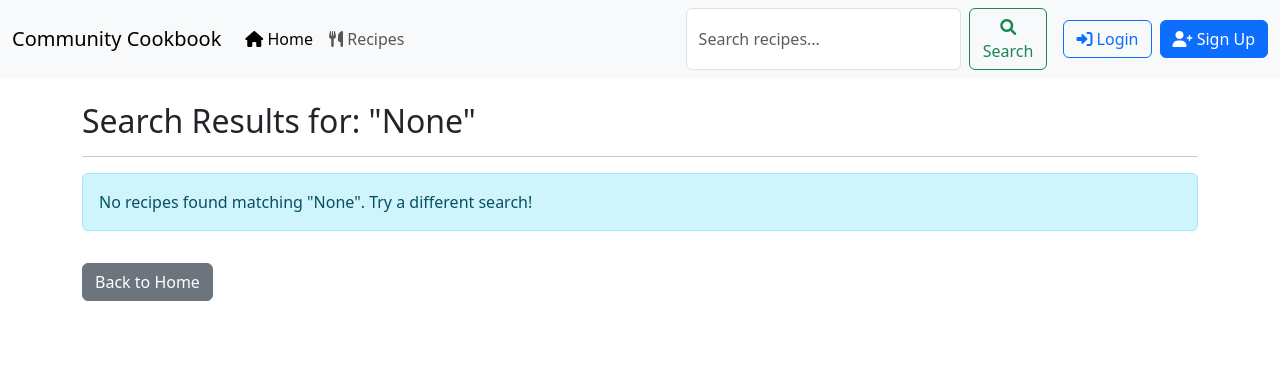
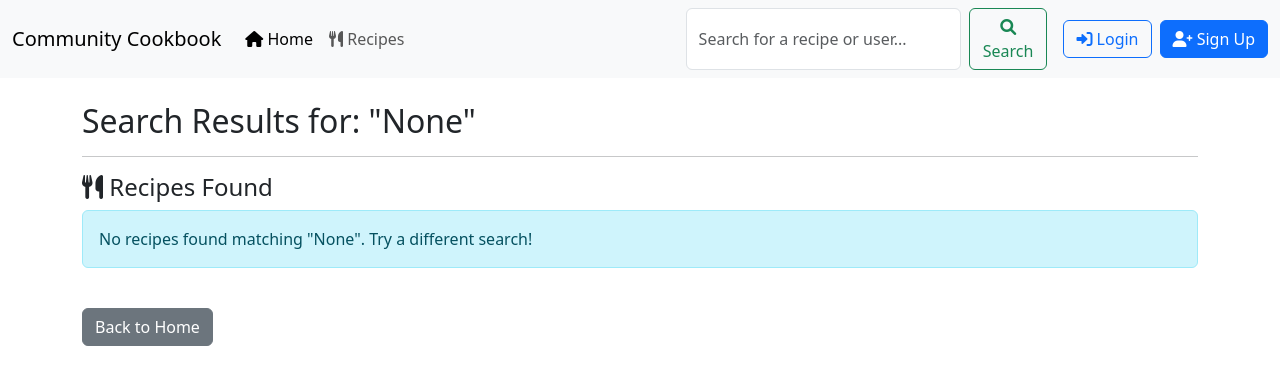
Before and after one commit to Jaggerjazz/Social-crud-project, a Django app: page /search/ in a window 1280 px wide. Shown: the top 385 px of the page. Run offline with Django 4.2, Linux system fonts and the light colour scheme; parts of the project's set-up code (start-up, migrations or seed data) failed here and were passed over.

Commit message:
Updated search bar to look up users and recipes

```diff
--- a/recipeApp/templates/base.html
+++ b/recipeApp/templates/base.html
@@ -3,15 +3,29 @@
   <head>
     <meta charset="utf-8">
     <meta name="viewport" content="width=device-width, initial-scale=1.0">
-    <meta name="description" content ="Share and enjoy different recipes">
-    <title>{% block title %}CookBook {%endblock%}</title>
+    <meta name="description" content="Share and enjoy different recipes">
+    <title>{% block title %}CookBook{% endblock %}</title>
     {% block extra_css %}{% endblock %}
-        <link href="https://cdn.jsdelivr.net/npm/bootstrap@5.3.8/dist/css/bootstrap.min.css" rel="stylesheet" integrity="sha384-sRIl4kxILFvY47J16cr9ZwB07vP4J8+LH7qKQnuqkuIAvNWLzeN8tE5YBujZqJLB" crossorigin="anonymous">
+    <link href="https://cdn.jsdelivr.net/npm/bootstrap@5.3.3/dist/css/bootstrap.min.css" rel="stylesheet">
+    <link rel="stylesheet" href="https://cdnjs.cloudflare.com/ajax/libs/font-awesome/6.0.0/css/all.min.css">
   </head>
   <body>
     {% include 'navbar.html' %}
+
+    {% if messages %}
+      <div class="container mt-3">
+        {% for message in messages %}
+          <div class="alert alert-{{ message.tags }} alert-dismissible fade show" role="alert">
+            {{ message }}
+            <button type="button" class="btn-close" data-bs-dismiss="alert" aria-label="Close"></button>
+          </div>
+        {% endfor %}
+      </div>
+    {% endif %}
+
     {% block content %}
     {% endblock %}
-    <script src="https://cdn.jsdelivr.net/npm/bootstrap@5.3.8/dist/js/bootstrap.bundle.min.js" integrity="sha384-FKyoEForCGlyvwx9Hj09JcYn3nv7wiPVlz7YYwJrWVcXK/BmnVDxM+D2scQbITxI" crossorigin="anonymous"></script>
+
+    <script src="https://cdn.jsdelivr.net/npm/bootstrap@5.3.3/dist/js/bootstrap.bundle.min.js"></script>
   </body>
 </html>
--- a/recipeApp/templates/navbar.html
+++ b/recipeApp/templates/navbar.html
@@ -5,7 +5,6 @@
       <span class="navbar-toggler-icon"></span>
     </button>
     <div class="collapse navbar-collapse" id="navbarSupportedContent">
-      <!-- Main Navigation Links -->
       <ul class="navbar-nav me-auto mb-2 mb-lg-0">
         <li class="nav-item">
           <a class="nav-link active" aria-current="page" href="{% url 'home' %}">
@@ -31,15 +30,13 @@
         {% endif %}
       </ul>
 
-      <!-- Search Form -->
       <form class="d-flex me-3" role="search" action="{% url 'search' %}" method="GET">
-        <input class="form-control me-2" type="search" name="q" placeholder="Search recipes..." aria-label="Search">
+        <input class="form-control me-2" type="search" name="q" placeholder="Search for a recipe or user..." aria-label="Search">
         <button class="btn btn-outline-success" type="submit">
           <i class="fas fa-search"></i> Search
         </button>
       </form>
 
-      <!-- User Profile Dropdown -->
       <div class="dropdown">
         {% if user.is_authenticated %}
           <button class="btn btn-outline-primary dropdown-toggle" type="button" id="userDropdown" data-bs-toggle="dropdown" aria-expanded="false">
@@ -89,7 +86,6 @@
 <link rel="stylesheet" href="https://cdnjs.cloudflare.com/ajax/libs/font-awesome/6.0.0/css/all.min.css">
 
 <style>
-  /* Optional: Add some hover effects */
   .navbar-nav .nav-link:hover {
     transform: translateY(-2px);
     transition: transform 0.2s ease;
--- a/recipeApp/templates/search_results.html
+++ b/recipeApp/templates/search_results.html
@@ -5,18 +5,40 @@
     <h2>Search Results for: "{{ query }}"</h2>
     <hr>
 
+    {% if user_results %}
+    <div class="mb-5">
+        <h4><i class="fas fa-users"></i> Users Found</h4>
+        <div class="list-group">
+            {% for user in user_results %}
+            <a href="{% url 'user_profile' user.username %}" class="list-group-item list-group-item-action d-flex justify-content-between align-items-center">
+                <span><i class="fas fa-user-circle"></i> {{ user.username }}</span>
+                <span class="badge bg-primary rounded-pill">{{ user.recipe_set.count }} Recipes</span>
+            </a>
+            {% endfor %}
+        </div>
+    </div>
+    {% endif %}
+
+    <h4><i class="fas fa-utensils"></i> Recipes Found</h4>
     <div class="row">
-        {% for recipe in results %}
+        {% for recipe in recipe_results %}
             <div class="col-md-4 mb-4">
-                <div class="card h-100">
+                <div class="card h-100 shadow-sm">
                     {% if recipe.image %}
                         <img src="{{ recipe.image.url }}" class="card-img-top" alt="{{ recipe.title }}" style="height: 200px; object-fit: cover;">
+                    {% else %}
+                        <div class="bg-light text-center py-5" style="height: 200px;">
+                            <i class="fas fa-utensils fa-3x text-muted"></i>
+                        </div>
                     {% endif %}
 
                     <div class="card-body">
                         <h5 class="card-title">{{ recipe.title }}</h5>
+                        <p class="card-text text-muted small">
+                            <i class="fas fa-user"></i> {{ recipe.author.username }}
+                        </p>
                         <p class="card-text">{{ recipe.ingredients|truncatewords:15 }}</p>
-                        <a href="{% url 'recipe_detail' recipe.id %}" class="btn btn-primary">View Full Recipe</a>
+                        <a href="{% url 'recipe_detail' recipe.id %}" class="btn btn-primary w-100">View Full Recipe</a>
                     </div>
                 </div>
             </div>
@@ -29,6 +51,8 @@
         {% endfor %}
     </div>
 
-    <a href="{% url 'home' %}" class="btn btn-secondary mt-3">Back to Home</a>
+    <div class="mt-4">
+        <a href="{% url 'home' %}" class="btn btn-secondary">Back to Home</a>
+    </div>
 </div>
 {% endblock %}
--- a/recipeApp/urls.py
+++ b/recipeApp/urls.py
@@ -15,6 +15,7 @@ urlpatterns = [
     path('favorite/<int:id>/', views.favorite_recipe, name='favorite_recipe'),
     path('ajax/favorite/<int:id>/', views.ajax_favorite_recipe, name='ajax_favorite_recipe'),
     path('profile/', views.profile, name='profile'),
+    path('profile/<str:username>/', views.user_profile, name='user_profile'),
     path('login/', auth_views.LoginView.as_view(template_name='login.html'), name='login'),
     path('logout/', auth_views.LogoutView.as_view(), name='logout'),
 ]
--- a/recipeApp/views.py
+++ b/recipeApp/views.py
@@ -120,21 +120,37 @@ def search(request):
     query = request.GET.get('q')
     category = request.GET.get('category')
 
-    results = Recipe.objects.none()
+    recipe_results = Recipe.objects.none()
+    user_results = User.objects.none()
 
     if query:
-        results = Recipe.objects.filter(
+        recipe_results = Recipe.objects.filter(
             Q(title__icontains=query) |
             Q(ingredients__icontains=query) |
             Q(instructions__icontains=query)
         )
+        user_results = User.objects.filter(username__icontains=query)
     elif category:
-        results = Recipe.objects.filter(
+        recipe_results = Recipe.objects.filter(
             Q(title__icontains=category) |
             Q(ingredients__icontains=category)
         )
 
-    return render(request, 'search_results.html', {'results': results, 'query': query or category})
+    context = {
+        'recipe_results': recipe_results,
+        'user_results': user_results,
+        'query': query or category
+    }
+
+    return render(request, 'search_results.html', context)
+
+def user_profile(request, username):
+    target_user = get_object_or_404(User, username=username)
+    recipes = Recipe.objects.filter(author=target_user).order_by('-created_at')
+    return render(request, 'user_profile.html', {
+        'target_user': target_user,
+        'recipes': recipes
+    })
 
 @login_required
 def profile(request):
```
Also changed, not shown: recipeApp/templates/user_profile.html (added, +34 -0 lines).
